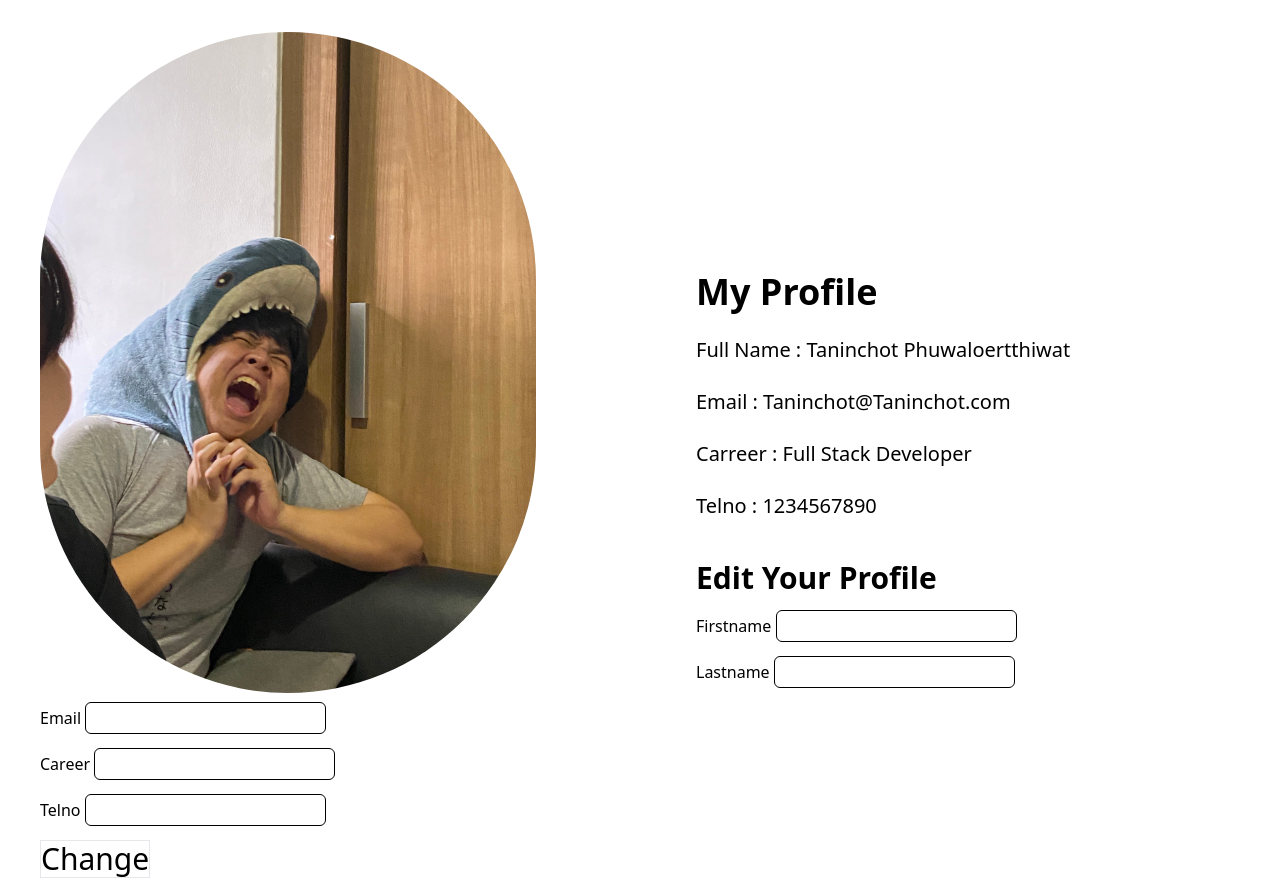
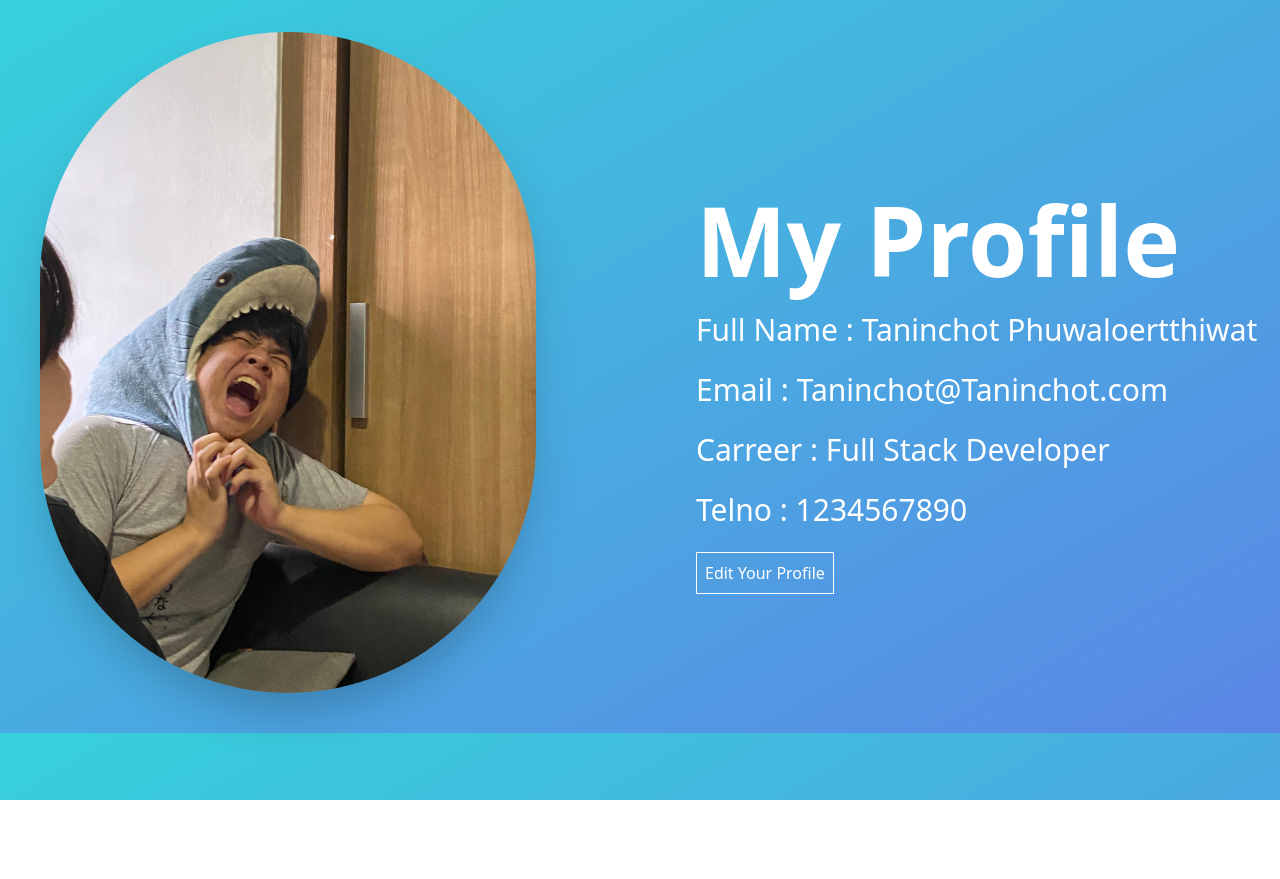
Before and after one commit to Taninchot0919/INT203_62130500038_groupwork_6, a plain HTML site: page 62130500038_groupwork_6/index.html in a window 1280 px wide. After the commit the page ends 800 px from the top, so only its background shows below. Drawn offline with nearby package versions, Linux system fonts and the light colour scheme.

Commit message:
[UPDATE] Adding CSS
More Decorate

```diff
--- a/62130500038_groupwork_6/index.html
+++ b/62130500038_groupwork_6/index.html
@@ -9,43 +9,48 @@
     <link href="https://cdnjs.cloudflare.com/ajax/libs/font-awesome/4.7.0/css/font-awesome.min.css" rel="stylesheet" />
     <!-- Vue CDN -->
     <script src="https://unpkg.com/vue@next"></script>
+    <!-- Validate JS through CDN -->
     <script src="//cdnjs.cloudflare.com/ajax/libs/validate.js/0.13.1/validate.min.js"></script>
+    <!-- Tailwind CDN -->
     <link href="https://unpkg.com/tailwindcss@^2/dist/tailwind.min.css" rel="stylesheet">
+    <!-- CSS -->
+    <link rel="stylesheet" href="style.css">
 </head>
 
-<body>
+<body style="background-image: linear-gradient(to bottom right,#36d1dc ,#5b86e5);">
     <div id="app" class="ml-10 mt-8">
         <div id="old-profile">
-            <img :src="pictureUrl" class="rounded-full w-2/5 float-left mr-40">
-            <div id="profile-name" class="text-xl pt-60 pl-32 space-y-6">
-                <p class="text-4xl font-bold">My Profile</p>
-                <p>Full Name : {{firstname}} {{lastname}}</p>
-                <p>Email : {{email}}</p>
-                <p>Carreer : {{career}}</p>
-                <p>Telno : {{telno}}</p>
+            <img :src="pictureUrl" class="rounded-full w-2/5 float-left mr-40 mb-10 shadow-2xl">
+            <div id="profile-name" class="text-xl pt-40 pl-32 space-y-6">
+                <h2 class="text-white text-8xl font-bold">My Profile</h2>
+                <p class="text-white text-3xl">Full Name : {{firstname}} {{lastname}}</p>
+                <p class="text-white text-3xl">Email : {{email}}</p>
+                <p class="text-white text-3xl">Carreer : {{career}}</p>
+                <p class="text-white text-3xl">Telno : {{telno}}</p>
             </div>
+            <button @click="editProfile=!editProfile" class="mt-6 border border-white p-2 text-white">Edit Your Profile</button>
         </div>
 
-        <div id="form">
-            <h2 class="font-bold text-3xl mt-10">Edit Your Profile</h2>
+        <div id="form" v-show="editProfile">
+            <h2 class="font-bold text-3xl mt-8 text-white ">Edit Your Profile</h2>
             <form @submit="checkForm" action="" class="space-y-3.5">
-                <p v-if="errors" class="text-red-500">
+                <p v-if="errors" class="text-red-500 mt-3">
                     <b>Please correct the following error(s):</b>
                 <ul>
                     <li v-for="error in errors" class="text-red-500">{{ error }}</li>
                 </ul>
                 </p>
-                <p>Firstname <input type="text" id="firstname" name="firstname" v-model="form.firstname"
-                        class="border border-black h-8 rounded-md pl-2">
-                <p>Lastname <input type="text" id="lastname" name="lastname" v-model="form.lastname"
-                        class="border border-black h-8 rounded-md pl-2">
-                <p>Email <input type="text" id="email" name="email" v-model="form.email"
-                        class="border border-black h-8 rounded-md pl-2">
-                <p>Career <input type="text" id="career" name="career" v-model="form.career"
-                        class="border border-black h-8 rounded-md pl-2">
-                <p>Telno <input type="text" id="telno" name="telno" v-model="form.telno"
-                        class="border border-black h-8 rounded-md pl-2"> </p>
-                    <button type="submit" class="border h-15 text-3xl">Change</button>
+                <p class="text-white text-xl">Firstname <input type="text" id="firstname" name="firstname" v-model="form.firstname"
+                        class="border border-black h-8 rounded-md pl-2 text-black p-5">
+                <p class="text-white text-xl">Lastname <input type="text" id="lastname" name="lastname" v-model="form.lastname"
+                        class="border border-black h-8 rounded-md pl-2 text-black p-5">
+                <p class="text-white text-xl">Email <input type="text" id="email" name="email" v-model="form.email"
+                        class="border border-black h-8 rounded-md pl-2 text-black p-5">
+                <p class="text-white text-xl">Career <input type="text" id="career" name="career" v-model="form.career"
+                        class="border border-black h-8 rounded-md pl-2 text-black p-5">
+                <p class="text-white text-xl">Telno <input type="text" id="telno" name="telno" v-model="form.telno"
+                        class="border border-black h-8 rounded-md pl-2 text-black p-5"> </p>
+                <button type="submit" class="border h-15 border-white p-2 text-white">Change</button>
             </form>
         </div>
     </div>
--- a/62130500038_groupwork_6/main.js
+++ b/62130500038_groupwork_6/main.js
@@ -31,35 +31,47 @@ const app = Vue.createApp({
             telno: '1234567890',
             form: {
                 firstname: null,
-                lastname:null,
+                lastname: null,
                 email: null,
                 career: null,
                 telno: null,
             },
             errors: null,
+            editProfile: false
         }
     },
     methods: {
+        setData() {
+            this.firstname = this.form.firstname;
+            this.lastname = this.form.lastname;
+            this.career = this.form.career;
+            this.email = this.form.email;
+            this.telno = this.form.telno;
+        },
+        clearFormData() {
+            this.form.firstname = null;
+            this.form.lastname = null;
+            this.form.career = null;
+            this.form.email = null;
+            this.form.telno = null;
+        },
         checkForm(e) {
-            console.log('Checkform Method run')
             this.errors = validate({
                 firstname: this.form.firstname,
-                lastname : this.form.lastname,
+                lastname: this.form.lastname,
                 career: this.form.career,
                 email: this.form.email,
                 telno: this.form.telno,
             }, constraints)
+
             if (this.errors) {
-                console.log(this.errors)
                 e.preventDefault();
+
             } if (this.errors == null) {
-                this.firstname = this.form.firstname;
-                this.lastname = this.form.lastname;
-                this.career = this.form.career;
-                this.email = this.form.email;
-                this.telno = this.form.telno;
-                console.log(this.errors)
-                alert('Pass')
+                alert('Your profile is updated successfully')
+                this.setData();
+                this.editProfile = false
+                this.clearFormData();
                 e.preventDefault();
             }
         }
```
